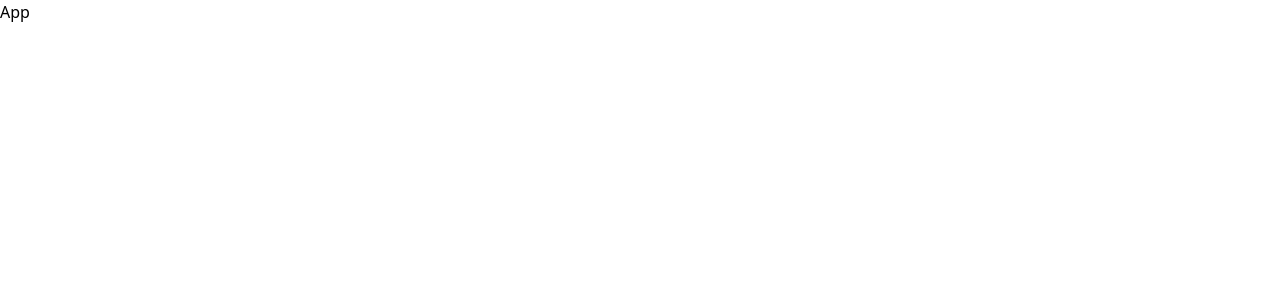
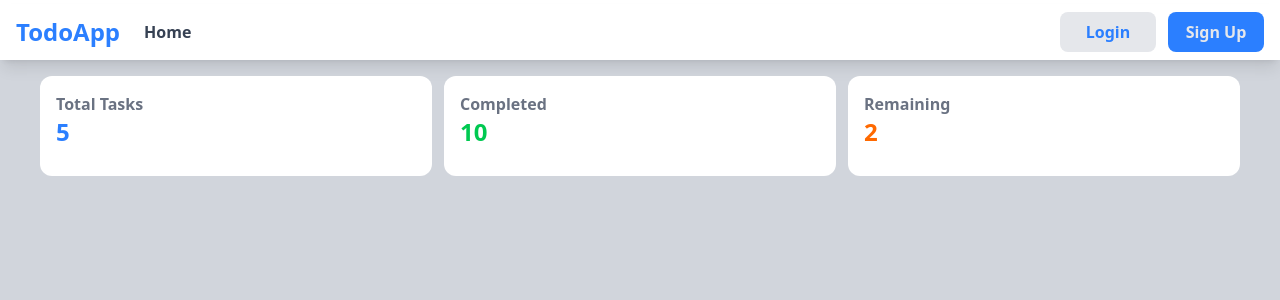
Before and after one commit to Ansari-Soman/Todo-Full-Stack, a React app in the folder Frontend/: page / in a window 1280 px wide. Shown: the top 300 px of the page. Built offline with nearby package versions, Linux system fonts and the light colour scheme; the HTML template or start-up script is replaced by a standard one.

Commit message:
Header & Summary Completed/F

```diff
--- a/Frontend/src/App.jsx
+++ b/Frontend/src/App.jsx
@@ -1,7 +1,12 @@
 import React from "react";
+import AppRouter from "./Router/AppRouter";
 
 const App = () => {
-  return <div>App</div>;
+  return (
+    <div className="bg-gray-300 h-screen">
+      <AppRouter />
+    </div>
+  );
 };
 
 export default App;
--- /dev/null
+++ b/Frontend/src/Components/Header.jsx
@@ -0,0 +1,28 @@
+import React from "react";
+import { Link } from "react-router-dom";
+
+const Header = () => {
+  return (
+    <>
+      <div className="container mx-auto flex justify-between items-center my-1 px-4 py-2 bg-white shadow-lg">
+        <div className="flex gap-6 items-center">
+          <h1 className="text-2xl text-blue-500 font-bold">TodoApp</h1>
+          <Link to="/" className="text-gray-700 font-semibold cursor-pointer ">
+            Home
+          </Link>
+        </div>
+
+        <div className=" space-x-3  ">
+          <button className="bg-gray-200 py-2 px-4 rounded-lg font-semibold text-blue-500 cursor-pointer hover:bg-gray-300 transition-colors duration-300 w-24">
+            Login
+          </button>
+          <button className="text-gray-200 py-2 px-4 rounded-lg font-semibold bg-blue-500 cursor-pointer hover:bg-blue-600 transition-colors duration-300 w-24">
+            Sign Up
+          </button>
+        </div>
+      </div>
+    </>
+  );
+};
+
+export default Header;
--- /dev/null
+++ b/Frontend/src/Components/SummaryBar.jsx
@@ -0,0 +1,32 @@
+import React from "react";
+
+const SummaryBar = ({ total, completed, remaining }) => {
+  return (
+    <>
+      <div className="container mx-auto my-4 px-10">
+        <div className="grid grid-cols-1 md:grid-cols-3 gap-3">
+          {/* Total tasks */}
+          <div className="box">
+            <h6 className="font-semibold text-gray-500">Total Tasks</h6>
+            <div className="font-bold text-2xl text-blue-500">{total}</div>
+          </div>
+          {/* Completed */}
+          <div className="box">
+            <h6 className="font-semibold text-gray-500">Completed</h6>
+            <div className="font-bold text-2xl text-green-500">{completed}</div>
+          </div>
+
+          {/* Reamining */}
+          <div className="box">
+            <h6 className="font-semibold text-gray-500">Remaining</h6>
+            <div className="font-bold text-2xl text-orange-500">
+              {remaining}
+            </div>
+          </div>
+        </div>
+      </div>
+    </>
+  );
+};
+
+export default SummaryBar;
--- /dev/null
+++ b/Frontend/src/Context/TodoContext.jsx
@@ -0,0 +1,3 @@
+import { createContext } from "react";
+
+export const TodoContext = createContext();
--- /dev/null
+++ b/Frontend/src/Pages/Auth/SignUp.jsx
@@ -0,0 +1,9 @@
+import React from 'react'
+
+const SignUp = () => {
+  return (
+    <div>SignUp</div>
+  )
+}
+
+export default SignUp
--- /dev/null
+++ b/Frontend/src/Router/AppRouter.jsx
@@ -0,0 +1,21 @@
+import React from "react";
+import { createBrowserRouter, Outlet, RouterProvider } from "react-router-dom";
+import WebWrapper from "../Wrappers/WebWrapper";
+import SummaryBar from "../Components/SummaryBar";
+
+const AppRouter = () => {
+  const router = createBrowserRouter([
+    {
+      element: <WebWrapper />,
+      children: [
+        {
+          path: "/",
+          element: <SummaryBar total={5} remaining={2} completed={10} />,
+        },
+      ],
+    },
+  ]);
+  return <RouterProvider router={router} />;
+};
+
+export default AppRouter;
--- /dev/null
+++ b/Frontend/src/Wrappers/WebWrapper.jsx
@@ -0,0 +1,14 @@
+import React from "react";
+import { TodoContext } from "../Context/TodoContext";
+import Header from "../Components/Header";
+import { Outlet } from "react-router-dom";
+const WebWrapper = () => {
+  return (
+    <TodoContext.Provider value={{}}>
+      <Header />
+      <Outlet />
+    </TodoContext.Provider>
+  );
+};
+
+export default WebWrapper;
--- a/Frontend/src/index.css
+++ b/Frontend/src/index.css
@@ -1 +1,4 @@
 @import "tailwindcss";
+.box {
+  @apply rounded-xl p-4 bg-white h-[100px];
+}
```
